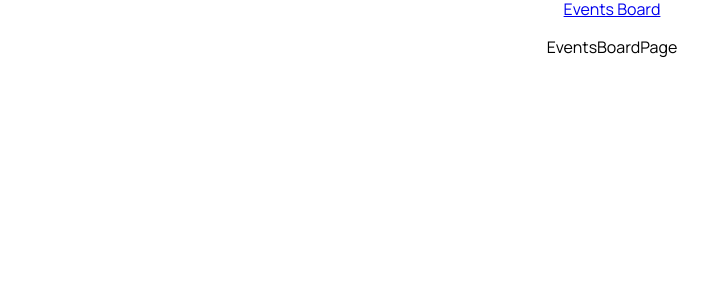
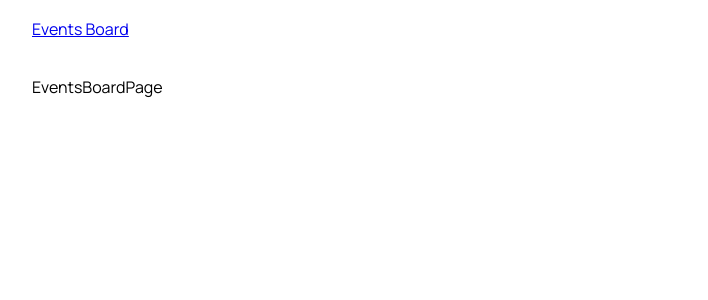
Before and after one commit to y-hrubskyi/events-registration, a React (Vite) app in the folder frontend/: page /events in a window 1280 px wide. Shown: the top 300 px of the page, without its empty margins (28-736 px from the left). Built offline with nearby package versions, Linux system fonts and the light colour scheme.

Commit message:
feat: add basic styles for SharedLayout

```diff
--- a/frontend/src/components/SharedLayout/SharedLayout.jsx
+++ b/frontend/src/components/SharedLayout/SharedLayout.jsx
@@ -1,21 +1,18 @@
 import { Suspense } from 'react';
 import { Link, Outlet } from 'react-router-dom';
 
+import * as SC from './SharedLayout.styled';
+
 export const SharedLayout = () => {
   return (
-    <div
-      style={{
-        display: 'flex',
-        flexDirection: 'column',
-        alignItems: 'center',
-        gap: 20
-      }}
-    >
+    <SC.Container>
       <Link to="/">Events Board</Link>
 
-      <Suspense fallback={<div>Loading...</div>}>
-        <Outlet />
-      </Suspense>
-    </div>
+      <SC.Main>
+        <Suspense fallback={<div>Loading...</div>}>
+          <Outlet />
+        </Suspense>
+      </SC.Main>
+    </SC.Container>
   );
 };
--- /dev/null
+++ b/frontend/src/components/SharedLayout/SharedLayout.styled.js
@@ -0,0 +1,23 @@
+import styled from 'styled-components';
+
+export const Container = styled.div`
+  max-width: 1440px;
+  margin: 0 auto;
+
+  padding: ${p => p.theme.spacing(5)};
+
+  @media screen and (min-width: 768px) {
+    padding-right: ${p => p.theme.spacing(15)};
+    padding-left: ${p => p.theme.spacing(15)};
+  }
+
+  @media screen and (min-width: 1440px) {
+    padding-right: ${p => p.theme.spacing(32)};
+    padding-left: ${p => p.theme.spacing(32)};
+  }
+`;
+
+export const Main = styled.main`
+  padding-top: ${p => p.theme.spacing(10)};
+  padding-bottom: ${p => p.theme.spacing(20)};
+`;
```
